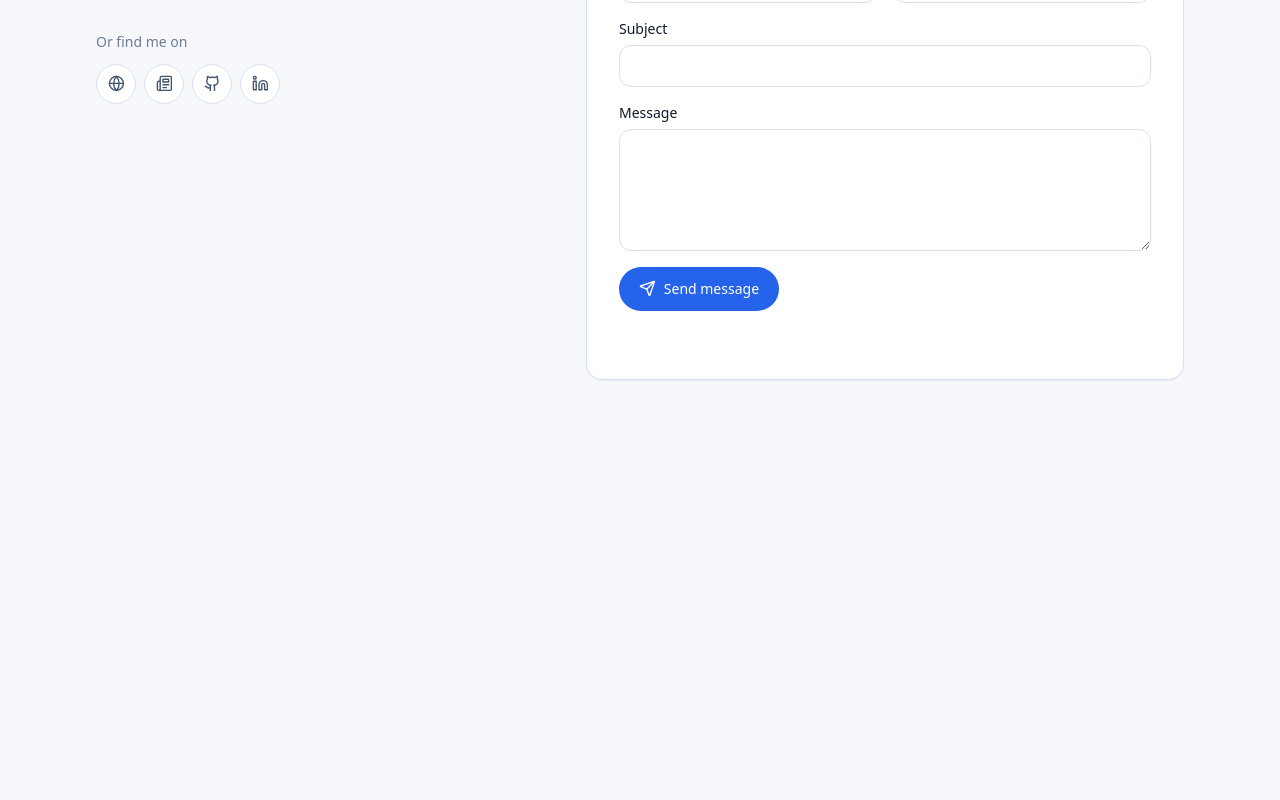
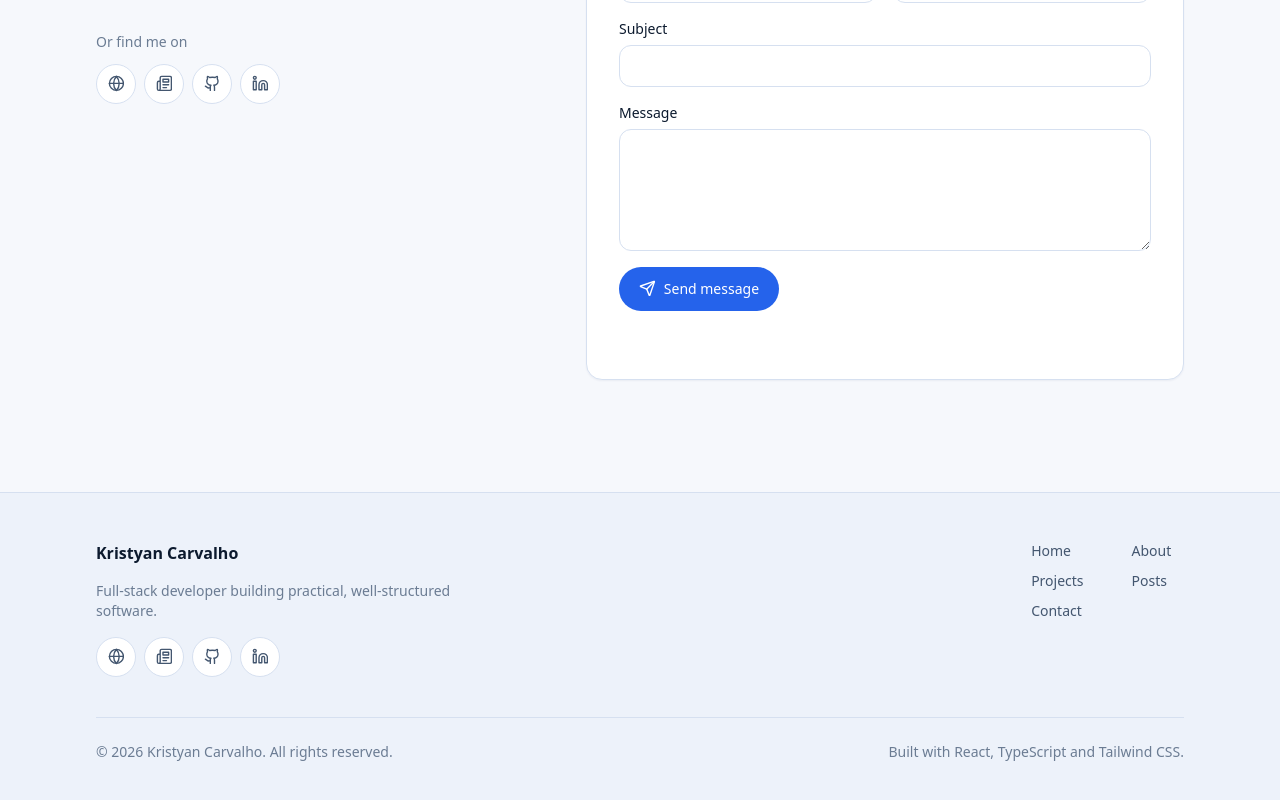
Before and after one commit to kristyancarvalho/portfolio, a React (Vite) app: page / in a window 1280 px wide. Shown: the part 3161-3961 px from the top of the page. Before the commit the page ends 3653 px from the top, so only its background shows below. Built offline with nearby package versions, Linux system fonts and the light colour scheme.

Commit message:
feat/footer: add footer with social and navigation links

```diff
--- a/src/app/App.tsx
+++ b/src/app/App.tsx
@@ -4,6 +4,7 @@ import { HeroSection } from '@/widgets/hero/HeroSection'
 import { AboutSection } from '@/widgets/about/AboutSection'
 import { ProjectsSection } from '@/widgets/projects/ProjectsSection'
 import { ContactSection } from '@/widgets/contact/ContactSection'
+import { Footer } from '@/widgets/footer/Footer'
 import { BackgroundDecoration } from '@/widgets/decoration/BackgroundDecoration'
 import { Section } from '@/shared/ui/Section'
 
@@ -23,6 +24,7 @@ export function App() {
         </Section>
         <ContactSection />
       </main>
+      <Footer />
     </div>
   )
 }
--- a/src/i18n/locales/en.json
+++ b/src/i18n/locales/en.json
@@ -64,5 +64,10 @@
       "message": "Message",
       "send": "Send message"
     }
+  },
+  "footer": {
+    "tagline": "Full-stack developer building practical, well-structured software.",
+    "rights": "All rights reserved.",
+    "builtWith": "Built with React, TypeScript and Tailwind CSS."
   }
 }
--- a/src/i18n/locales/pt-BR.json
+++ b/src/i18n/locales/pt-BR.json
@@ -64,5 +64,10 @@
       "message": "Mensagem",
       "send": "Enviar mensagem"
     }
+  },
+  "footer": {
+    "tagline": "Desenvolvedor full-stack construindo software prático e bem estruturado.",
+    "rights": "Todos os direitos reservados.",
+    "builtWith": "Construído com React, TypeScript e Tailwind CSS."
   }
 }
--- /dev/null
+++ b/src/widgets/footer/Footer.tsx
@@ -0,0 +1,51 @@
+import { useTranslation } from 'react-i18next'
+import { Container } from '@/shared/ui/Container'
+import { SocialLinks } from '@/shared/ui/SocialLinks'
+import { navItems } from '@/shared/config/navigation'
+
+const currentYear = new Date().getFullYear()
+
+export function Footer() {
+  const { t } = useTranslation()
+
+  return (
+    <footer className="border-t border-border bg-background-soft">
+      <Container className="flex flex-col gap-10 py-12">
+        <div className="flex flex-col gap-8 sm:flex-row sm:items-start sm:justify-between">
+          <div className="max-w-sm space-y-4">
+            <a
+              href="#home"
+              className="text-base font-semibold text-text transition-colors hover:text-primary"
+            >
+              Kristyan Carvalho
+            </a>
+            <p className="type-caption">{t('footer.tagline')}</p>
+            <SocialLinks />
+          </div>
+
+          <nav
+            aria-label={t('nav.primary')}
+            className="grid grid-cols-2 gap-x-12 gap-y-2.5"
+          >
+            {navItems.map((item) => (
+              <a
+                key={item.id}
+                href={`#${item.id}`}
+                className="text-sm text-text-muted transition-colors hover:text-primary"
+              >
+                {t(item.labelKey)}
+              </a>
+            ))}
+          </nav>
+        </div>
+
+        <div className="flex flex-col gap-2 border-t border-border pt-6 text-sm text-text-soft sm:flex-row sm:items-center sm:justify-between">
+          <p>
+            © {currentYear} Kristyan Carvalho. {t('footer.rights')}
+          </p>
+          <p>{t('footer.builtWith')}</p>
+        </div>
+      </Container>
+    </footer>
+  )
+}
```
